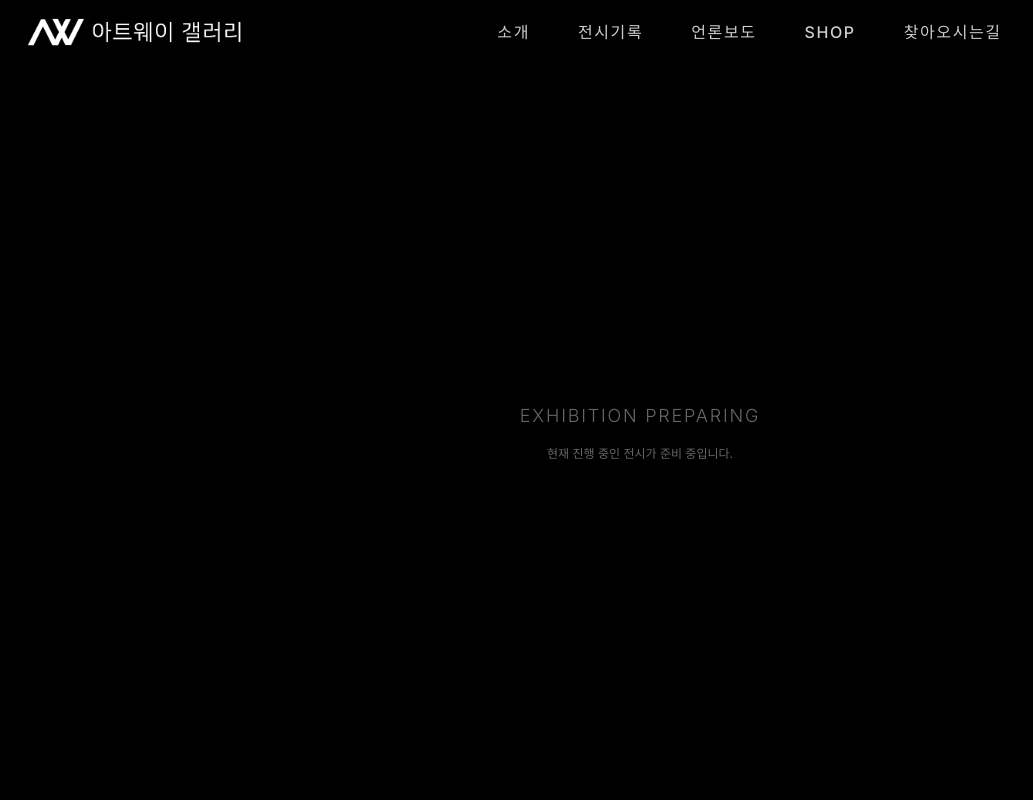
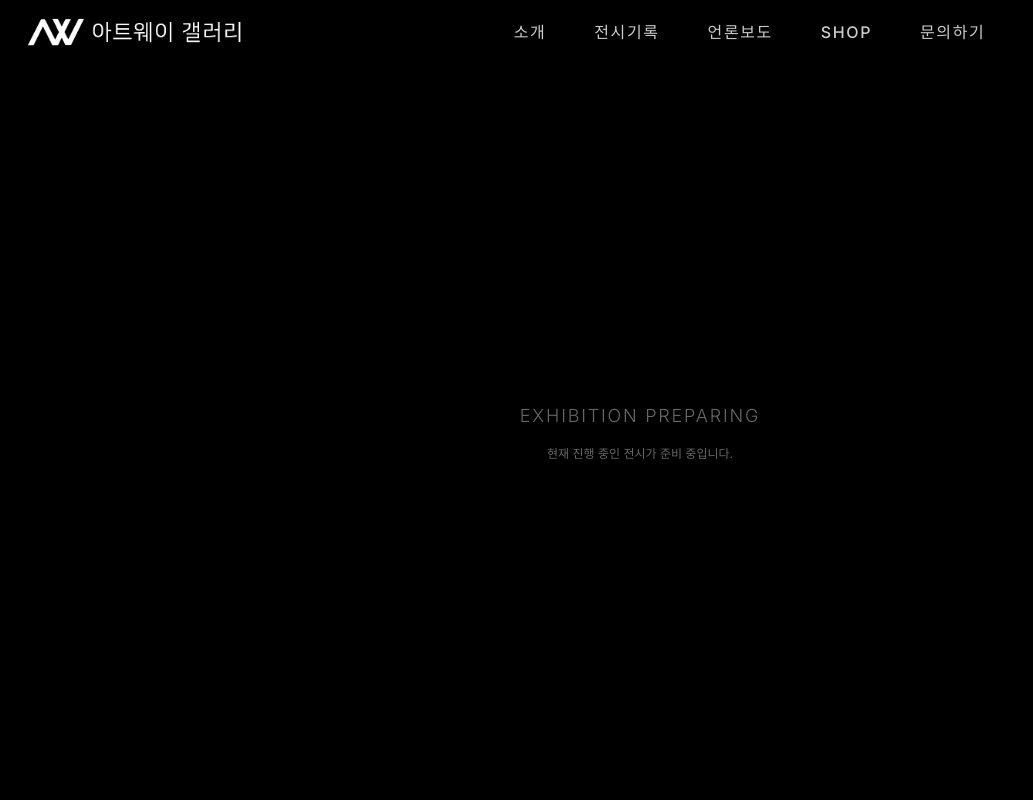
Before and after one commit to juuuno-coder/art-way, a Next.js app: page / in a window 1280 px wide. Shown: the top 800 px of the page, without its empty margins (0-1033 px from the left). Built offline with nearby package versions, Linux system fonts and the light colour scheme; no server answers; the database is empty.

Commit message:
메인 메뉴명 변경: 찾아오시는길 -> 문의하기

```diff
--- a/src/components/Header.tsx
+++ b/src/components/Header.tsx
@@ -57,7 +57,7 @@ export default function Header() {
           <Link href="/archive" className="hover:text-black hover:opacity-100 transition-colors">전시기록</Link>
           <Link href="/media" className="hover:text-black hover:opacity-100 transition-colors">언론보도</Link>
           <Link href="/mall" className="hover:text-black hover:opacity-100 transition-colors">SHOP</Link>
-          <Link href="/contact" className="hover:text-black hover:opacity-100 transition-colors">찾아오시는길</Link>
+          <Link href="/contact" className="hover:text-black hover:opacity-100 transition-colors">문의하기</Link>
         </nav>
 
         {/* 모바일 메뉴 (색상 props 전달 필요할 수 있음) */}
```
